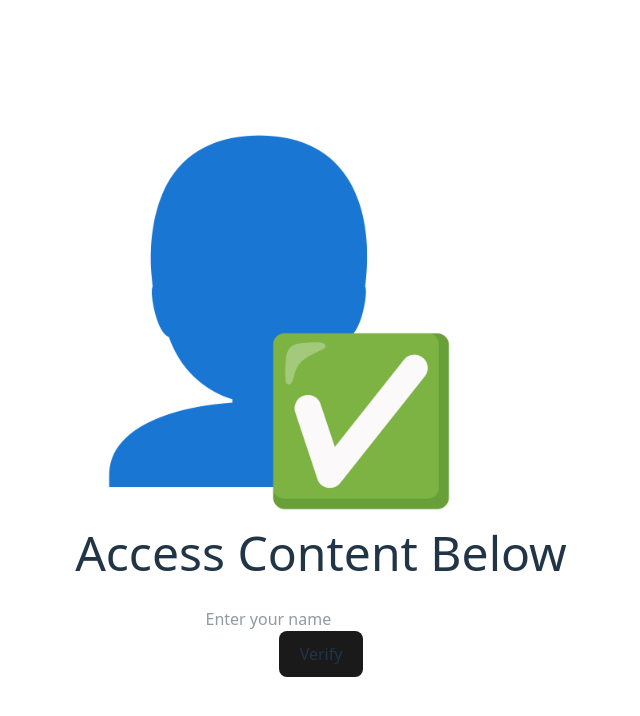
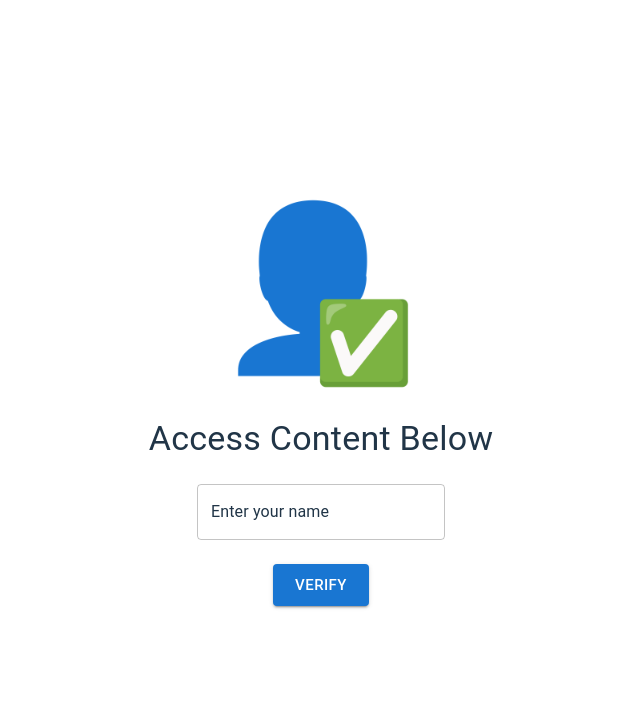
Before and after one commit to AmeersPersonal/Easy-Verify, a React (Vite) app in the folder website/frontend/client/: page /verify in a window 1280 px wide. Shown: the top 716 px of the page, without its empty margins (319-959 px from the left). Built offline with nearby package versions, Linux system fonts and the light colour scheme.

Commit message:
Changed WebSocketVerifyPage for MUI components

```diff
--- a/website/frontend/client/src/pages/WebSocketVerifyPage.jsx
+++ b/website/frontend/client/src/pages/WebSocketVerifyPage.jsx
@@ -1,9 +1,24 @@
 import { useState } from "react";
 import { useVerification } from "../features/wsVerification/Verification";
+import Box from '@mui/material/Box';
+import Typography from '@mui/material/Typography';
+import TextField from '@mui/material/TextField';
+import Button from '@mui/material/Button';
 
 function WebSocketVerifyPage() {
     const [name, setName] = useState("");
     const { clickText, startVerify } = useVerification();
+
+    const textFieldSx = {
+        input: { color: 'rgba(255,255,255,0.87)' },
+        label: { color: 'rgba(255,255,255,0.87)' },
+        '& .MuiOutlinedInput-notchedOutline': { borderColor: 'rgba(255,255,255,0.5)' },
+        '@media (prefers-color-scheme: light)': {
+            input: { color: '#213547' },
+            label: { color: '#213547' },
+            '& .MuiOutlinedInput-notchedOutline': { borderColor: 'rgba(0,0,0,0.23)' },
+        }
+    };
 
     function changeName(event) {
         console.log("Name input changed:", event.target.value);
@@ -16,28 +31,25 @@ function WebSocketVerifyPage() {
     }
 
     return (
-    <div className="flex flex-col items-center justify-center min-h-screen">
-      <div className="max-w-7xl mx-auto p-8 text-center">
-        <img src="/icon.png" width={400} height={400} />
-        <h1 className="text-5xl leading-tight">Access Content Below</h1>
-        <br />
-        <form onSubmit={handleSubmit}>
-          <input
+        <Box sx={{ display: 'flex', flexDirection: 'column', alignItems: 'center', justifyContent: 'center', minHeight: '100vh' }}>
+            <Box
+                component="form"
+                onSubmit={handleSubmit}
+                sx={{ display: 'flex', flexDirection: 'column', alignItems: 'center', gap: 3, textAlign: 'center' }}
+            >
+                <img src="/icon.png" width={200} height={200} />
+                <Typography variant="h4">Access Content Below</Typography>
+                <TextField
                     name="name"
-            placeholder="Enter your name"
+                    label="Enter your name"
+                    value={name}
                     onChange={changeName}
-          />{" "}
-          <br />
-          <button
-            type="submit"
-            className="rounded-lg border border-transparent px-5 py-2.5 text-base font-medium bg-[#1a1a1a] cursor-pointer transition-colors duration-[250ms] hover:border-[#646cff] focus-visible:outline focus-visible:outline-4"
-          >
-            Verify
-          </button>
-        </form>
-        <h3>{clickText}</h3>
-      </div>
-    </div>
+                    sx={textFieldSx}
+                />
+                <Button type="submit" variant="contained" size="large">Verify</Button>
+                {clickText && <Typography variant="h6">{clickText}</Typography>}
+            </Box>
+        </Box>
     );
 }
 
```
Lines whose indentation alone changed are shown as unchanged.
